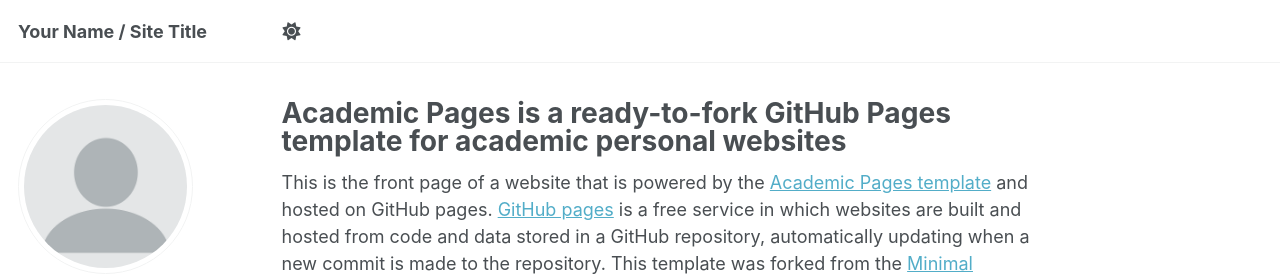
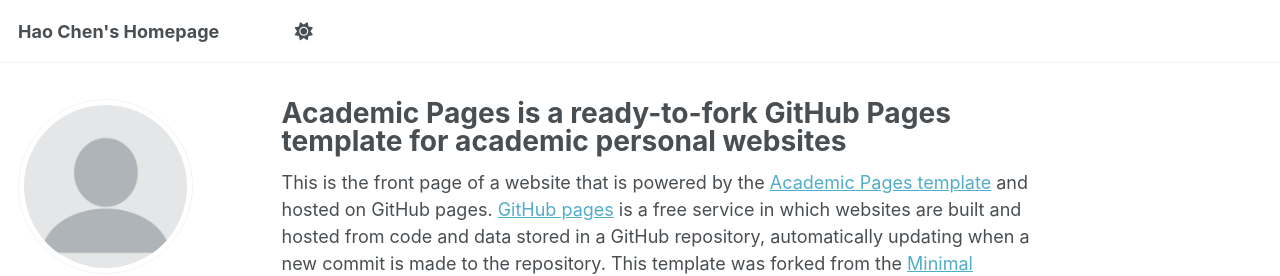
Before and after one commit to HaoPhotonics/HaoPhotonics.github.io, a Jekyll site: the page built from _pages/about.md, in a window 1280 px wide. Shown: the top 276 px of the page. Built offline with Jekyll 4.4.1, drawn with Linux system fonts in a browser that asks for light colours; a script bundle is joined from its source files by our own code; library files that are not in the unit come from our copies.

Commit message:
Update _config.yml

```diff
--- a/_config.yml
+++ b/_config.yml
@@ -9,7 +9,7 @@
 # Basic Site Settings
 locale                   : "en-US"
 site_theme               : "default" # Currently available options are "default", "air"
-title                    : "Your Name / Site Title"
+title                    : "Hao Chen's Homepage"
 title_separator          : "-"
 name                     : &name "Your Name"
 description              : &description "Your Name's academic portfolio"   # Update this with a general description of your site, this is the default if not overridden by a page
@@ -51,7 +51,7 @@
   bitbucket        : # Username - Update with your username on the site
   codepen          : # Username
   dribbble         : # Username
-  github           : "HaoPhotonics.github"
+  github           : "Https://github.com/HaoPhotonics"
   kaggle           : # Username
   stackoverflow    : # User number or user number and name (i.e., use "1" or "1/jeff-atwood")
 
```
